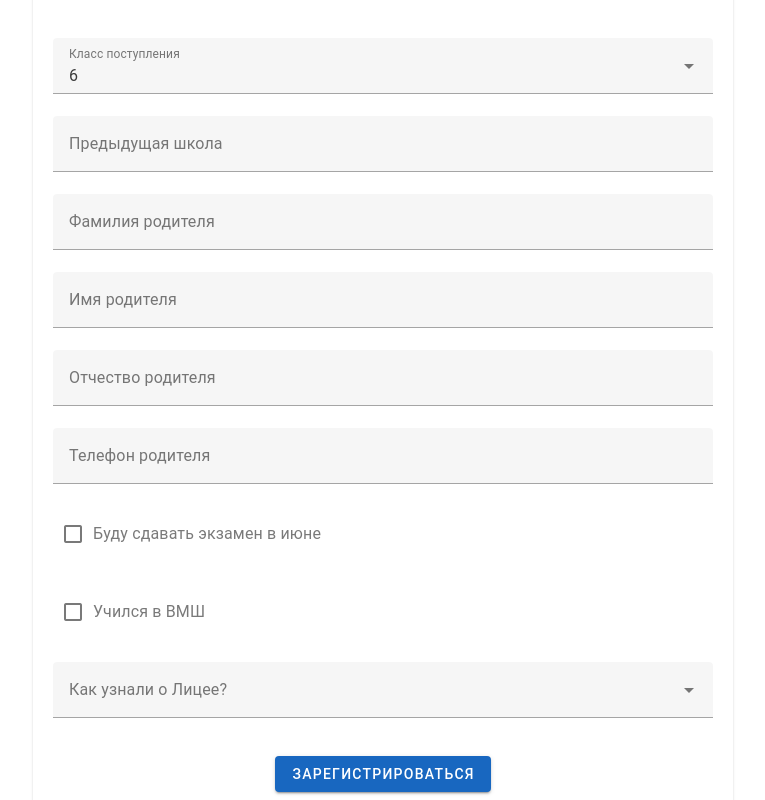
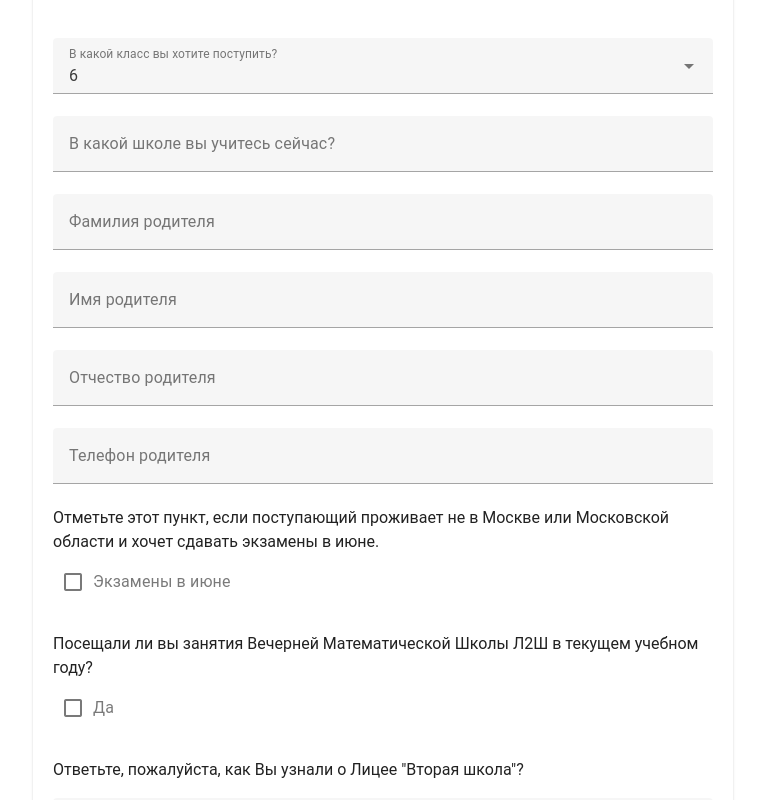
Before and after one commit to GregoryKogan/admissions-prototype, a Vue app in the folder ui/: page /register in a window 1280 px wide. Shown: the part 980-1780 px from the top of the page, without its empty margins (257-1022 px from the left). Built offline with nearby package versions, Linux system fonts and the light colour scheme.

Commit message:
feature: update registration form labels and add additional information prompts

```diff
--- a/ui/src/pages/register.vue
+++ b/ui/src/pages/register.vue
@@ -46,12 +46,12 @@
         <v-select
           v-model="grade"
           :items="[6, 7, 8, 9, 10, 11]"
-          label="Класс поступления"
+          label="В какой класс вы хотите поступить?"
           :rules="[rules.required]"
         ></v-select>
         <v-text-field
           v-model="old_school"
-          label="Предыдущая школа"
+          label="В какой школе вы учитесь сейчас?"
           :rules="[rules.required]"
         ></v-text-field>
         <v-text-field
@@ -74,17 +74,24 @@
           hint="Формат: +79160000000"
           :rules="[rules.required, rules.phone]"
         ></v-text-field>
-        <v-checkbox
-          v-model="june_exam"
-          label="Буду сдавать экзамен в июне"
-        ></v-checkbox>
-        <v-checkbox v-model="vmsh" label="Учился в ВМШ"></v-checkbox>
+        <span>
+          Отметьте этот пункт, если поступающий проживает не в Москве или
+          Московской области и хочет сдавать экзамены в июне.
+        </span>
+        <v-checkbox v-model="june_exam" label="Экзамены в июне"></v-checkbox>
+        <span>
+          Посещали ли вы занятия Вечерней Математической Школы Л2Ш в текущем
+          учебном году?
+        </span>
+        <v-checkbox v-model="vmsh" label="Да"></v-checkbox>
+        <span>Ответьте, пожалуйста, как Вы узнали о Лицее "Вторая школа"?</span>
         <v-select
           v-model="selectedPredefinedSource"
+          label="Источник"
           :items="predefinedSources"
-          label="Как узнали о Лицее?"
           :rules="[(v) => !!v || 'Выберите источник']"
           required
+          class="mt-4"
         />
         <v-text-field
           v-if="showCustomSource"
@@ -93,6 +100,13 @@
           :rules="[(v) => !!v || 'Введите источник']"
           required
         />
+        <v-checkbox
+          :rules="[(v) => !!v || 'Необходимо ознакомиться с положением']"
+        >
+          <template v-slot:label>
+            Ознакомлен с "Положением о приеме в ГБОУ Лицей "Вторая школа"
+          </template>
+        </v-checkbox>
         <v-btn
           color="primary"
           type="submit"
```
